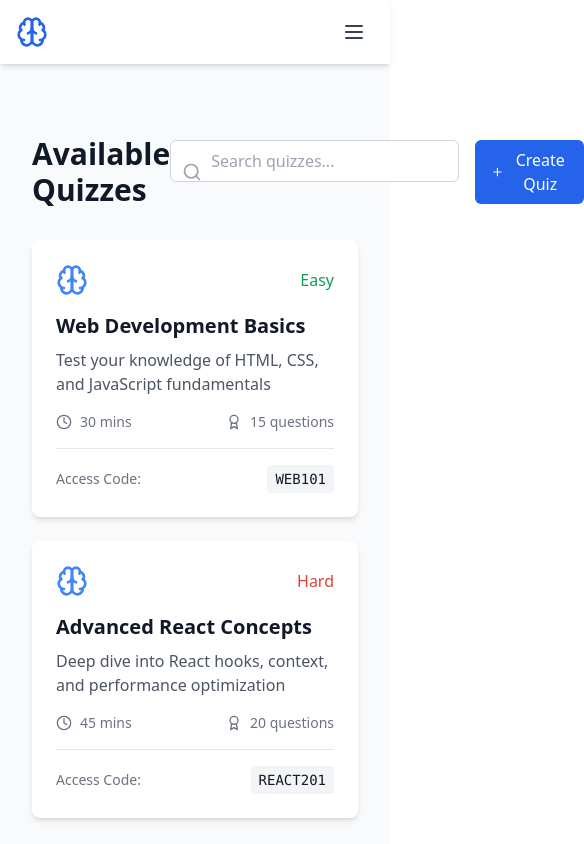
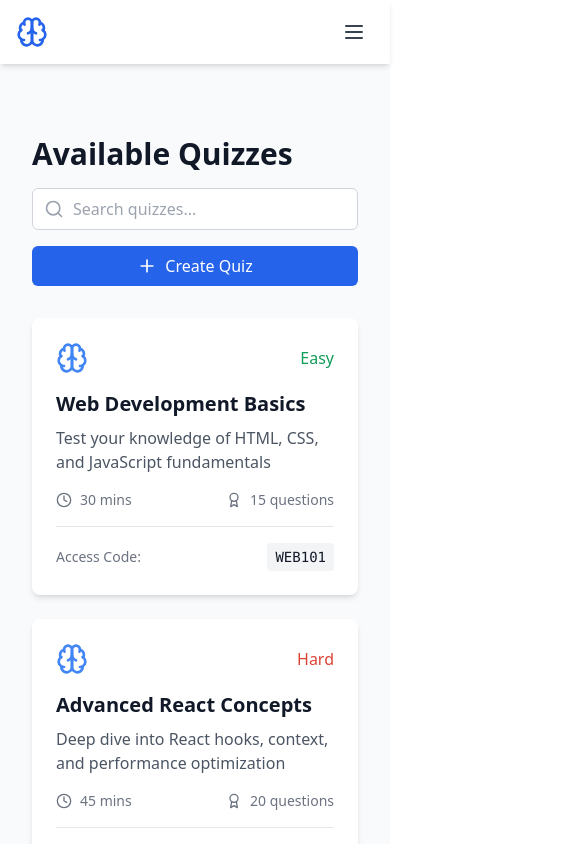
Before and after one commit to CSE-TechClub/Club, a React (Vite) app in the folder frontend/: page /quizzes in a window 390 px wide. Shown: the top 844 px of the page, 584 px wide, since content can reach past the window. Built offline with nearby package versions, Linux system fonts and the light colour scheme.

Commit message:
mobile viewport update

```diff
--- a/frontend/src/pages/AdminDashboard.tsx
+++ b/frontend/src/pages/AdminDashboard.tsx
@@ -38,14 +38,14 @@
 function AdminDashboard() {
   return (
     <div className="max-w-7xl mx-auto px-4 sm:px-6 lg:px-8 py-12">
-      <div className="flex justify-between items-center mb-8">
+      <div className="flex flex-col sm:flex-row justify-between items-start sm:items-center mb-8 gap-4 sm:gap-0">
         <h1 className="text-3xl font-bold text-gray-900">Admin Dashboard</h1>
-        <div className="flex space-x-4">
-          <button className="btn-primary flex items-center space-x-2">
+        <div className="flex flex-col sm:flex-row sm:space-x-4 space-y-4 sm:space-y-0 w-full sm:w-auto">
+          <button className="btn-primary flex items-center justify-center space-x-2">
             <UserPlus className="h-5 w-5" />
             <span>Add Admin</span>
           </button>
-          <button className="btn-primary flex items-center space-x-2">
+          <button className="btn-primary flex items-center justify-center space-x-2">
             <Settings className="h-5 w-5" />
             <span>Settings</span>
           </button>
@@ -84,7 +84,7 @@
 
         <div className="bg-white rounded-lg shadow-md p-6">
           <h2 className="text-xl font-semibold mb-4">Quick Actions</h2>
-          <div className="grid grid-cols-2 gap-4">
+          <div className="grid grid-cols-2 sm:grid-cols-2 gap-4">
             {[
               { title: 'Manage Users', icon: Users, color: 'bg-google-blue' },
               { title: 'Create Quiz', icon: Brain, color: 'bg-google-red' },
@@ -98,7 +98,7 @@
                 <div className={`${action.color} text-white p-3 rounded-full mb-2`}>
                   <action.icon className="h-6 w-6" />
                 </div>
-                <span className="text-sm font-medium text-gray-700">{action.title}</span>
+                <span className="text-sm font-medium text-gray-700 text-center">{action.title}</span>
               </button>
             ))}
           </div>
--- a/frontend/src/pages/Quizzes.tsx
+++ b/frontend/src/pages/Quizzes.tsx
@@ -52,20 +52,20 @@
 
   return (
     <div className="max-w-7xl mx-auto px-4 sm:px-6 lg:px-8 py-12">
-      <div className="flex justify-between items-center mb-8">
+      <div className="flex flex-col sm:flex-row justify-between items-start sm:items-center mb-8 gap-4 sm:gap-0">
         <h1 className="text-3xl font-bold text-gray-900">Available Quizzes</h1>
-        <div className="flex space-x-4">
-          <div className="relative">
+        <div className="flex flex-col sm:flex-row sm:space-x-4 space-y-4 sm:space-y-0 w-full sm:w-auto">
+          <div className="relative w-full sm:w-auto">
             <Search className="absolute left-3 top-1/2 transform -translate-y-1/2 text-gray-400 h-5 w-5" />
             <input
               type="text"
               placeholder="Search quizzes..."
-              className="pl-10 pr-4 py-2 border border-gray-300 rounded-md focus:outline-none focus:ring-2 focus:ring-blue-500"
+              className="pl-10 pr-4 py-2 border border-gray-300 rounded-md focus:outline-none focus:ring-2 focus:ring-blue-500 w-full"
               value={searchTerm}
               onChange={(e) => setSearchTerm(e.target.value)}
             />
           </div>
-          <button className="btn-primary flex items-center space-x-2">
+          <button className="btn-primary flex items-center justify-center space-x-2">
             <Plus className="h-5 w-5" />
             <span>Create Quiz</span>
           </button>
```
